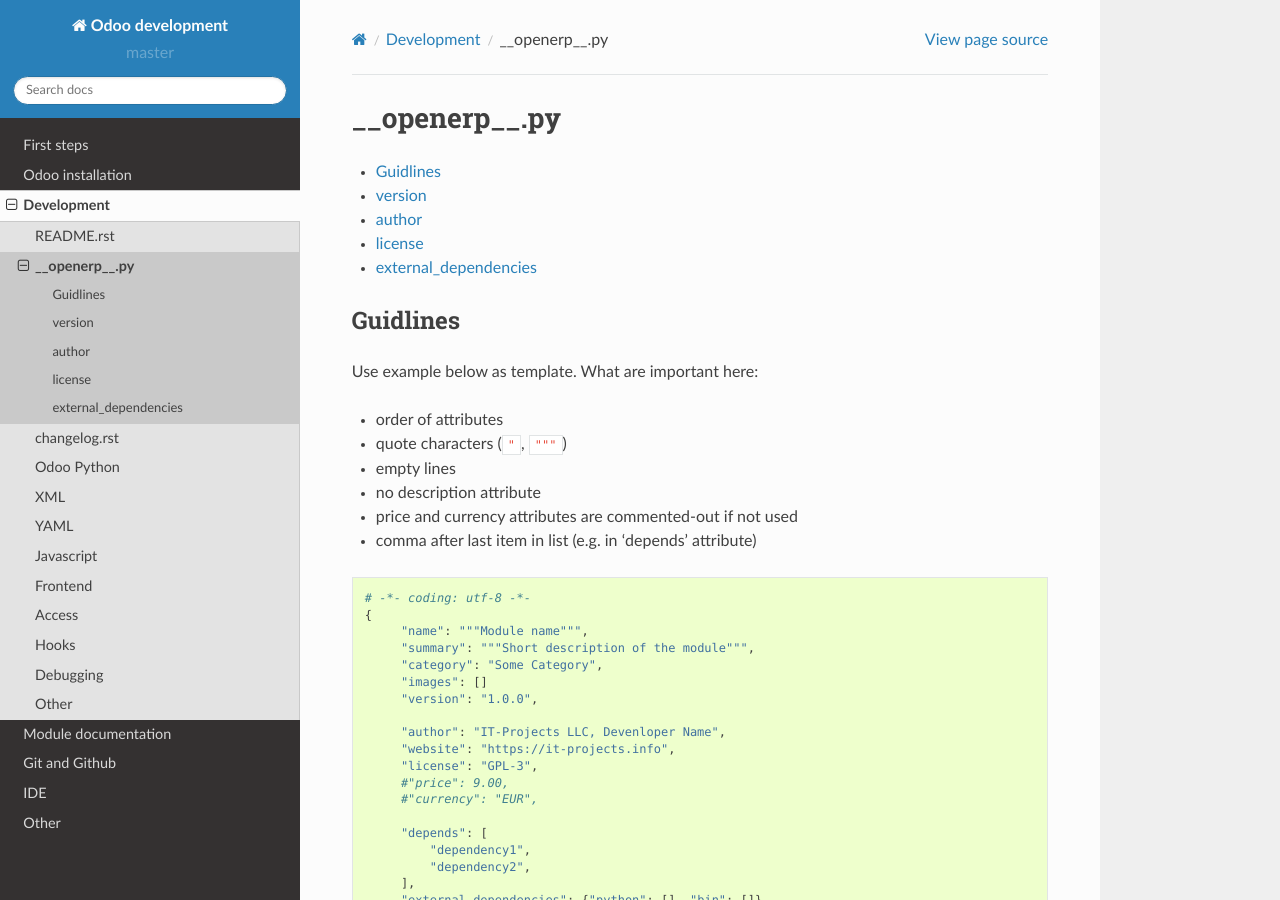
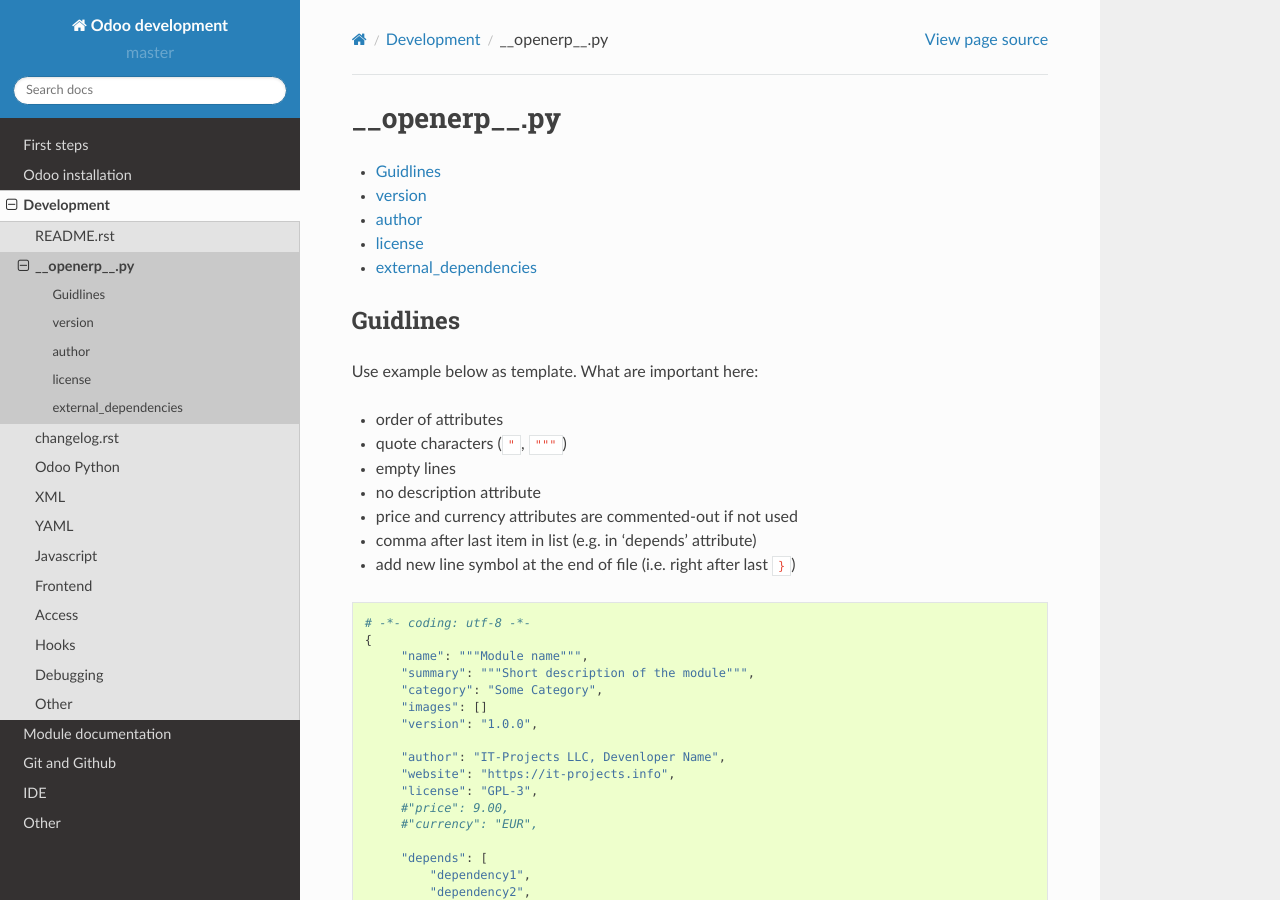
Before and after one commit to itpp-labs/odoo-development, a Sphinx documentation site: the page built from docs/dev/__openerp__.py.rst, in a window 1280 px wide and 900 px high. Built offline with Sphinx 7.4.7 and the Read the Docs theme 2.0.0, drawn with Linux system fonts in a browser that asks for light colours.

Commit message:
add note about new line symbol at the end of file

```diff
--- a/docs/dev/__openerp__.py.rst
+++ b/docs/dev/__openerp__.py.rst
@@ -15,6 +15,7 @@
 * no description attribute
 * price and currency attributes are commented-out if not used
 * comma after last item in list (e.g. in 'depends' attribute)
+* add new line symbol at the end of file (i.e. right after last ``}``)
 
 .. code-block:: python
 
@@ -47,6 +48,9 @@
         "installable": True,
         "auto_install": False,
     }
+
+
+.. image:: ../images/__openerp__.py-no-new-line-at-the-end-of-file.png
 
 See also:
 
```
Also changed, not shown: docs/images/__openerp__.py-no-new-line-at-the-end-of-file.png (added).
